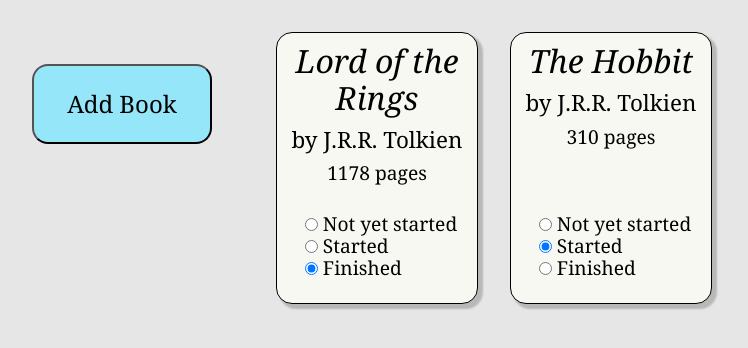
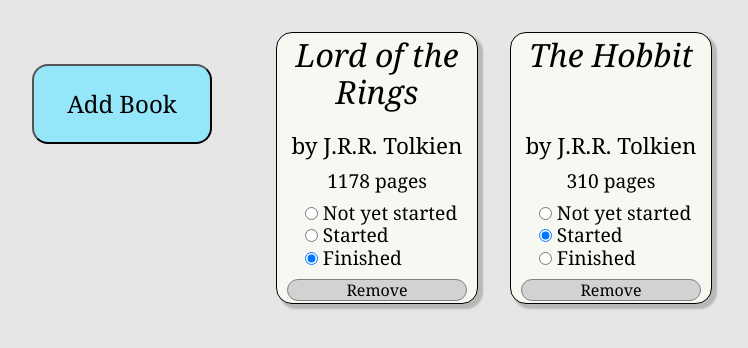
Before and after one commit to nhsegal/library, a plain HTML site: page index.html in a window 1280 px wide. Shown: the whole page, without its empty margins (32-780 px from the left). Drawn offline with nearby package versions, Linux system fonts and the light colour scheme.

Commit message:
Add remove button

```diff
--- a/script.js
+++ b/script.js
@@ -117,6 +117,11 @@ function displayBooks(){
             rad3.checked = true;
         }
 
+        const removeBtn = document.createElement('button');
+        removeBtn.type = 'button';
+        removeBtn.textContent = 'Remove';
+        removeBtn.onclick = removeBook;
+
         li1.append(rad1);
         li1.append(label1);
         li2.append(rad2);
@@ -128,15 +133,13 @@ function displayBooks(){
         list.append(li3);
         readOptions.append(list);
 
-
-
         const card = document.createElement("div");
         card.classList.add('card');
         card.appendChild(title);
         card.appendChild(author);
         card.appendChild(pages);
         card.appendChild(readOptions);
-
+        card.appendChild(removeBtn);
 
 
         document.querySelector('#deck').appendChild(card);
@@ -153,10 +156,16 @@ function changeStatus(e){
             let thisBook = myLibrary.find(o => o.title === thisTitle);
             thisBook.read = option.firstChild.value;
             console.log(thisBook.read);
-}
         }
     }
+}
 
+function removeBook(e){
+    let titleToRemove = e.target.parentElement.firstChild.textContent;
+    //let booktoRemove = myLibrary.find(o => o.title === titleToRemove);
+    myLibrary = myLibrary.filter( o => o.title !== titleToRemove);
+    displayBooks();
+}
 
 
 
--- a/styles.css
+++ b/styles.css
@@ -29,7 +29,7 @@ button {
 .card {
     display: flex;
     flex-direction: column;
-    justify-content: center;
+    justify-content: space-between;
     justify-items: center;
     align-items: center;
     text-align: center;
@@ -48,20 +48,36 @@ button {
 .card .title {
     font-size: 2rem;
     font-style: italic;
-    margin-top: 10px;
+    margin-top: 4px;
+    height: 100px;
+
 }
 
 .card .author {
     font-size: 1.4rem;
+    height: 2rem;
 }
 
 .card ul {
     text-align: left;
+    padding-bottom: 0;
+    margin-bottom: 0;
 }
 
 .card .read-options {
-    margin-bottom: 5px;
+   /* margin-bottom: 2px;
+    margin-top: auto;*/
+}
+
+.card button {
+    font-size: 1rem;
+    height: 1.5rem;
+    flex: 0;
+    background-color: rgb(210,210,210);
+    margin-bottom: 2px;
     margin-top: auto;
+    justify-self: flex-end;
+    border: 1px solid grey;
 }
 
 .modal {
```
Also changed, not shown: index.html (+0 -2 lines).
